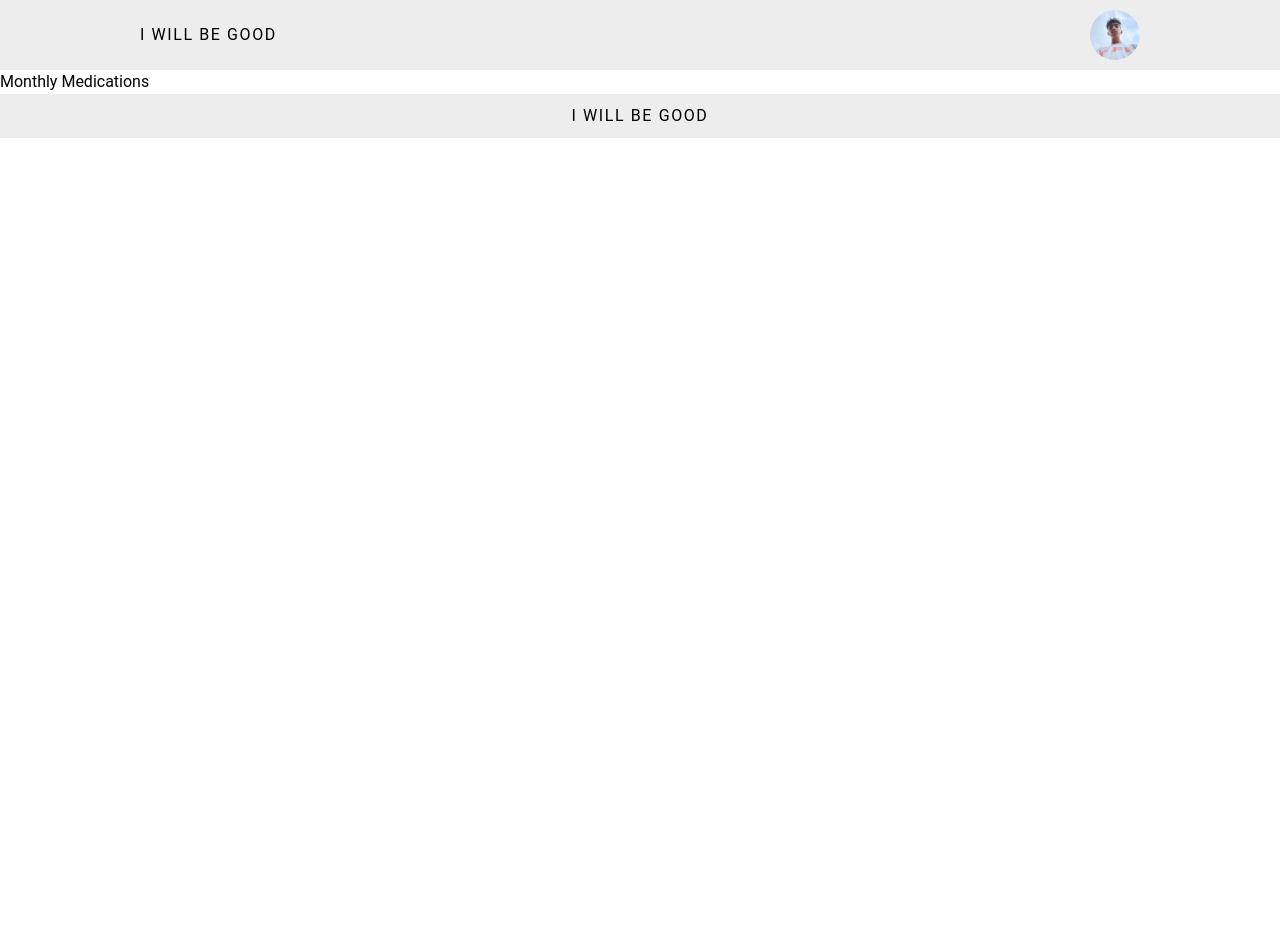
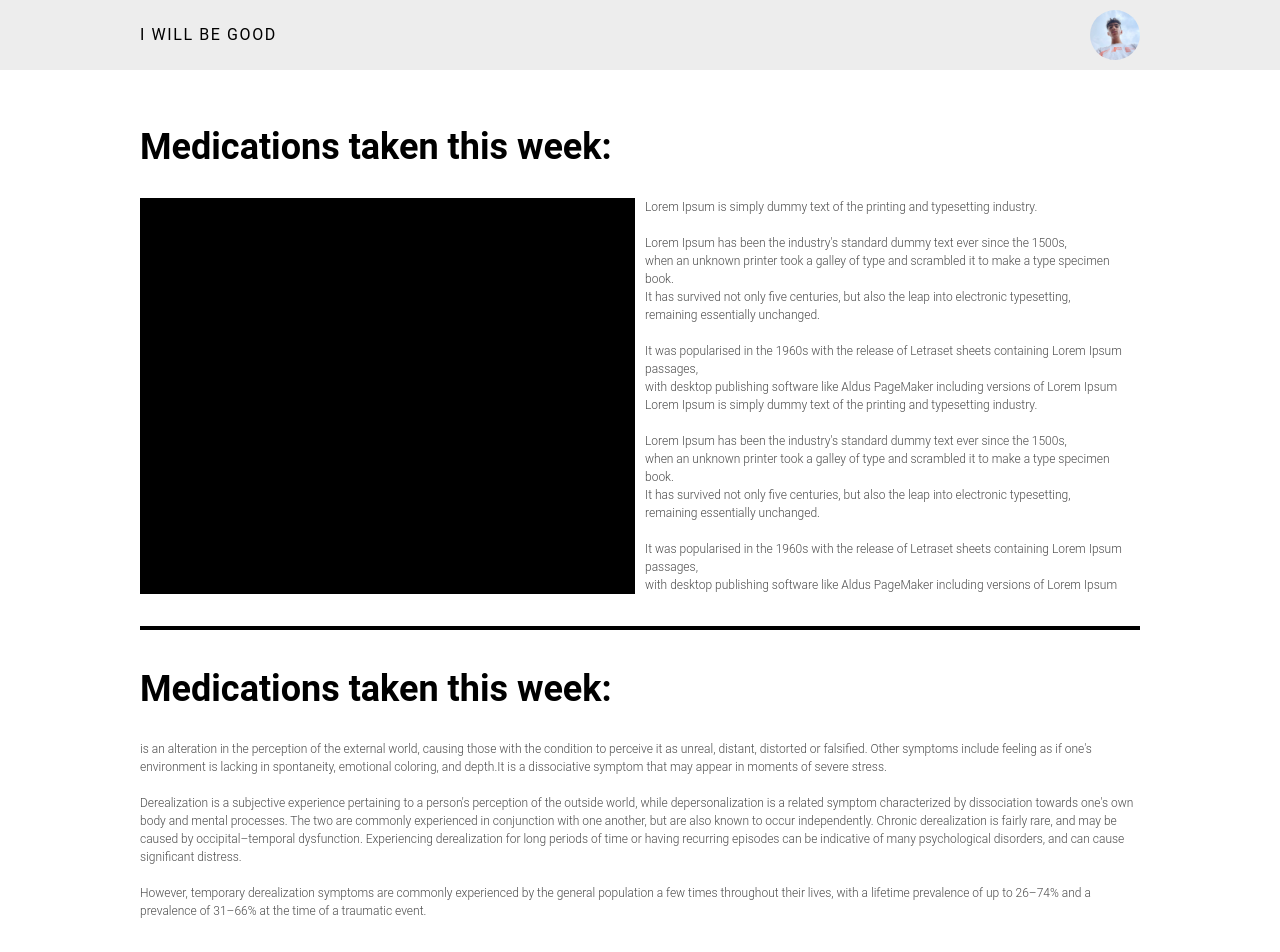
Before and after one commit to MohamadMahdi-Tasha/i-will-be-good-web, a Next.js app: page /monthly/medications in a window 1280 px wide. Shown: the top 952 px of the page. Before the commit the page ends 800 px from the top, so only its background shows below. Built offline with nearby package versions, Linux system fonts and the light colour scheme.

Commit message:
added monthly pages

```diff
--- a/app/monthly/medications/page.tsx
+++ b/app/monthly/medications/page.tsx
@@ -1,10 +1,17 @@
 // Codes By Mahdi Tasha
+// Importing Part
+import HolderComponent from "@/chunks/holderComponent";
+import MonthlyFirstSection from "@/components/monthlySections/monthlyFirstSection";
+import MonthlySecondSection from "@/components/monthlySections/monthlySecondSection";
+
 // Creating Monthly Medications Page And Exporting It As Default
 export default function MonthlyMedications():JSX.Element {
     // Returning JSX
     return (
-        <div>
-            <h1>Monthly Medications</h1>
-        </div>
+        <HolderComponent className={'py-[50px]'}>
+            <MonthlyFirstSection title={'Medications taken this week:'} />
+            <hr className={'divider'}/>
+            <MonthlySecondSection />
+        </HolderComponent>
     );
 }
--- a/app/monthly/meditations/page.tsx
+++ b/app/monthly/meditations/page.tsx
@@ -1,10 +1,17 @@
 // Codes By Mahdi Tasha
+// Importing Part
+import HolderComponent from "@/chunks/holderComponent";
+import MonthlyFirstSection from "@/components/monthlySections/monthlyFirstSection";
+import MonthlySecondSection from "@/components/monthlySections/monthlySecondSection";
+
 // Creating Monthly Meditations Page And Exporting It As Default
 export default function MonthlyMeditations():JSX.Element {
     // Returning JSX
     return (
-        <div>
-            <h1>Monthly Meditations</h1>
-        </div>
+        <HolderComponent className={'py-[50px]'}>
+            <MonthlyFirstSection title={'Meditations taken this week:'} />
+            <hr className={'divider'}/>
+            <MonthlySecondSection />
+        </HolderComponent>
     );
 }
--- /dev/null
+++ b/components/monthlySections/monthlyFirstSection.tsx
@@ -0,0 +1,56 @@
+// Codes By Mahdi Tasha
+// Importing Part
+
+
+// Defining Type Of Props
+interface propsType {
+    title: string;
+}
+
+// Creating Monthly Pages First Section Component And Exporting It As Default
+export default function MonthlyFirstSection({title}:propsType):JSX.Element {
+    // Return JSX
+    return (
+        <section>
+            <header><h1 className={'big-title truncate'}>{title}</h1></header>
+            <main className={'lg:flex gap-[10px]'}>
+                <div className={'bg-black lg:w-[50%] w-full'}>
+
+                </div>
+                <p className={'small-paragraph lg:w-[50%] w-full'}>
+                    Lorem Ipsum is simply dummy text of the printing and typesetting industry.
+                    <br/>
+                    <br/>
+                    Lorem Ipsum has been the industry's standard dummy text ever since the 1500s,
+                    <br/>
+                    when an unknown printer took a galley of type and scrambled it to make a type specimen book.
+                    <br/>
+                    It has survived not only five centuries, but also the leap into electronic typesetting,
+                    <br/>
+                    remaining essentially unchanged.
+                    <br/>
+                    <br/>
+                    It was popularised in the 1960s with the release of Letraset sheets containing Lorem Ipsum passages,
+                    <br/>
+                    with desktop publishing software like Aldus PageMaker including versions of Lorem Ipsum
+                    <br/>
+                    Lorem Ipsum is simply dummy text of the printing and typesetting industry.
+                    <br/>
+                    <br/>
+                    Lorem Ipsum has been the industry's standard dummy text ever since the 1500s,
+                    <br/>
+                    when an unknown printer took a galley of type and scrambled it to make a type specimen book.
+                    <br/>
+                    It has survived not only five centuries, but also the leap into electronic typesetting,
+                    <br/>
+                    remaining essentially unchanged.
+                    <br/>
+                    <br/>
+                    It was popularised in the 1960s with the release of Letraset sheets containing Lorem Ipsum passages,
+                    <br/>
+                    with desktop publishing software like Aldus PageMaker including versions of Lorem Ipsum
+                </p>
+            </main>
+        </section>
+    );
+}
--- /dev/null
+++ b/components/monthlySections/monthlySecondSection.tsx
@@ -0,0 +1,23 @@
+// Codes By Mahdi Tasha
+// Creating Monthly Pages Second Section Component And Exporting It As Default
+export default function MonthlySecondSection():JSX.Element {
+    // Return JSX
+    return (
+        <section>
+            <header>
+                <h1 className={'big-title'}>Medications taken this week:</h1>
+            </header>
+            <main>
+                <p className={'small-paragraph'}>
+                    is an alteration in the perception of the external world, causing those with the condition to perceive it as unreal, distant, distorted or falsified. Other symptoms include feeling as if one's environment is lacking in spontaneity, emotional coloring, and depth.It is a dissociative symptom that may appear in moments of severe stress.
+                    <br/>
+                    <br/>
+                    Derealization is a subjective experience pertaining to a person's perception of the outside world, while depersonalization is a related symptom characterized by dissociation towards one's own body and mental processes. The two are commonly experienced in conjunction with one another, but are also known to occur independently.
+                    Chronic derealization is fairly rare, and may be caused by occipital–temporal dysfunction. Experiencing derealization for long periods of time or having recurring episodes can be indicative of many psychological disorders, and can cause significant distress.
+                    <br/>
+                    <br/>
+                    However, temporary derealization symptoms are commonly experienced by the general population a few times throughout their lives, with a lifetime prevalence of up to 26–74% and a prevalence of 31–66% at the time of a traumatic event.</p>
+            </main>
+        </section>
+    );
+}
```
